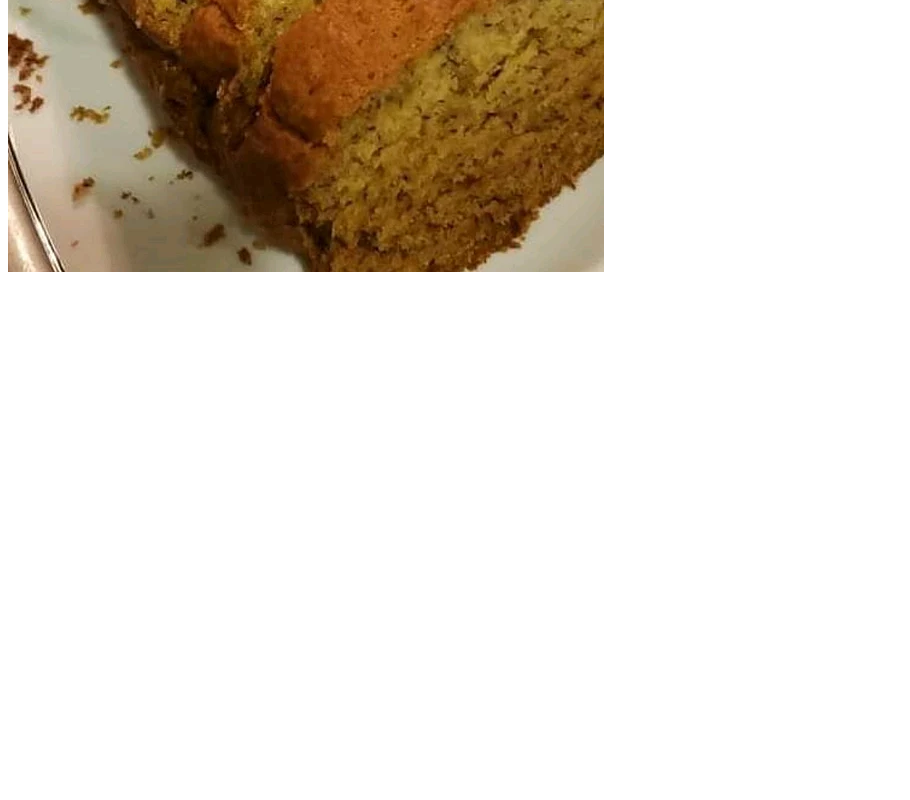
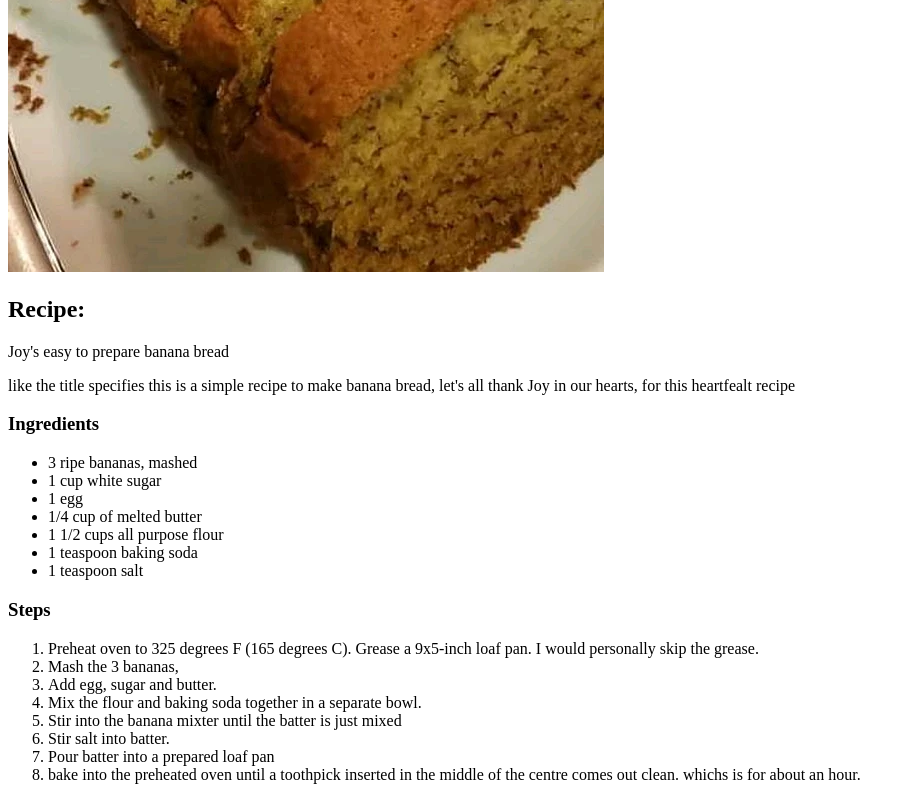
Before and after one commit to Noubenol/odin-recipes, a plain HTML site: page recipes/joys-easy-banana-bread.html in a window 1280 px wide. Shown: the part 404-1204 px from the top of the page, without its empty margins (0-910 px from the left). Before the commit the page ends 800 px from the top, so only its background shows below. Drawn offline with Linux system fonts and the light colour scheme.

Commit message:
finish banana bread recipe

```diff
--- a/recipes/joys-easy-banana-bread.html
+++ b/recipes/joys-easy-banana-bread.html
@@ -8,6 +8,36 @@
 <body>
     <h1>Joy's easy banana bread</h1>
     <img src="finished-banana-bread.jpg" alt="finished banana bread">
+    <h2>Recipe:</h2>
+    <p>Joy's easy to prepare banana bread</p>
+    <p> like the title specifies this is a simple recipe to make banana bread, let's all thank
+        Joy in our hearts, for this heartfealt recipe
+    </p>
+
+    <h3>Ingredients</h3>
+    <ul>
+        <li>3 ripe bananas, mashed</li>
+        <li>1 cup white sugar</li>
+        <li>1 egg</li>
+        <li>1/4 cup of melted butter</li>
+        <li>1 1/2 cups all purpose flour</li>
+        <li>1 teaspoon baking soda</li>
+        <li>1 teaspoon salt</li>
+
+    </ul>
+
+    <h3>Steps</h3>
+    <ol>
+        <li>Preheat oven to 325 degrees F (165 degrees C). Grease a 9x5-inch loaf pan. I would personally skip the grease. </li>
+        <li>Mash the 3 bananas, </li>
+        <li>Add egg, sugar and butter.</li>
+        <li>Mix the flour and baking soda together in a separate bowl.</li>
+        <li>Stir into the banana mixter until the batter is just mixed</li>
+        <li>Stir salt into batter.</li>
+        <li>Pour batter into a prepared loaf pan</li>
+        <li>bake into the preheated oven until a toothpick inserted in the middle of the centre comes out clean.
+            whichs is for about an hour.</li>
+    </ol>
 
 </body>
 
```
Also changed, not shown: index.html (+3 -1 lines), recipes/classic-peanut-butter-cookies.html (added, +15 -0 lines).
